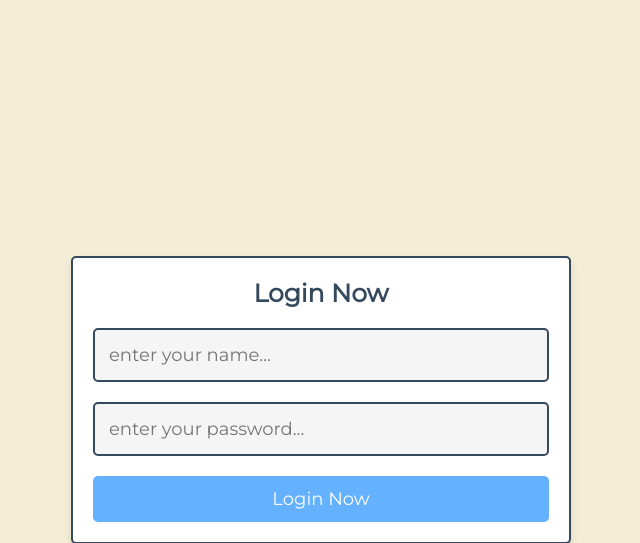
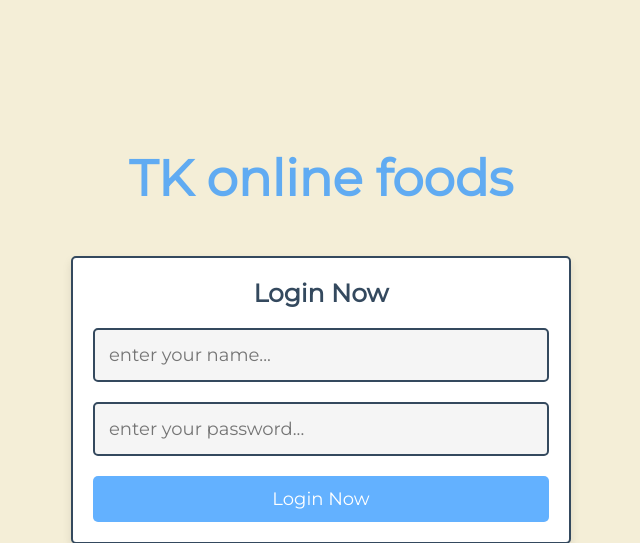
Before and after one commit to chevxurde/e7_online_foods, a PHP site: page /admin/login.php in a window 1280 px wide. Shown: the top 543 px of the page, without its empty margins (319-959 px from the left). Run offline with PHP 8.4, Linux system fonts and the light colour scheme; tables that the repository leaves empty hold one stand-in row (values such as "Sample post").

Commit message:
lasted update

```diff
--- a/admin/dashboard.php
+++ b/admin/dashboard.php
@@ -108,7 +108,7 @@
                 ?>
                 <h3><?= $number_of_admins; ?></h3>
                 <p>admins</p>
-                <a href="accounts.php" class="btn">see admins</a>
+                <a href="account.php" class="btn">see admins</a>
             </div>
 
             <div class="box">
--- a/admin/login.php
+++ b/admin/login.php
@@ -47,6 +47,7 @@
             }
         }
     ?>
+    <div class="title">TK online foods</div>
     <!-- admin login form section starts -->
 
     <section class="form-container">
--- a/category.php
+++ b/category.php
@@ -50,7 +50,7 @@
                         <input type="hidden" name="price" value="<?= $fetch_products['price']; ?>">
                         <input type="hidden" name="image" value="<?= $fetch_products['image']; ?>">
                         <a href="quick_view.php?pid=<?= $fetch_products['id']; ?>" class="fas fa-eye"></a>
-                        <button type="submit" name="add_to_card" class="fas fa-shopping-cart"></button>
+                        <button type="submit" name="add_to_cart" class="fas fa-shopping-cart"></button>
                         <img src="uploaded_img/<?= $fetch_products['image']; ?>" class="image" alt="">
                         <div class="name"><?= $fetch_products['name']; ?></div>
                         <div class="flex">
--- a/checkout.php
+++ b/checkout.php
@@ -125,8 +125,8 @@
                 <select name="method" class="box" required>
                     <option value="" disabled selected>select payment method --</option>
                     <option value="cash on delivery">cash on delivery</option>
-                    <option value="credit card">credit card</option>
-                    <option value="paytm">paytm</option>
+                    <option value="credit card">bakong khqr</option>
+                    <option value="paytm">aba</option>
                     <option value="paypal">paypal</option>
                 </select>
                 <input type="submit" value="place order" class="btn <?php if($fetch_profile['address'] == ''){echo 'disabled';} ?>" style="width:100%; background:var(--red); color:var(--white);" name="submit">
--- a/css/admin_style.css
+++ b/css/admin_style.css
@@ -1,5 +1,14 @@
 @import url('https://fonts.googleapis.com/css2?family=Montserrat:wght@100;200;300;400&display=swap');
-
+.title{
+   color: var(--main-color);
+   font-size: 5rem;
+   text-align: center;
+   font-weight: 600;
+   position: absolute;
+   top: 20%;
+   left: 50%;
+   transform: translate(-50%, -20%);
+}
 :root{
    --main-color:#158affa9;
    --red:#e74c3c;
@@ -606,7 +615,9 @@ section{
 }
 
 @media (max-width:450px){
-
+   .title{
+      font-size: 3rem;
+   }
    html{
       font-size: 50%;
    }
--- a/home.php
+++ b/home.php
@@ -40,7 +40,7 @@
             <div class="slide">
                 <div class="content">
                     <span>order online</span>
-                    <h3>Welcome to our online food shop!</h3>
+                    <h3>Welcome to TK online foods shop!</h3>
                     <a href="menu.php" class="btn">see menus</a>
                 </div>
                 <div class="image">
--- a/orders.php
+++ b/orders.php
@@ -68,7 +68,7 @@
         <?php
                 }
                 }else{
-                    echo '<p class="empty">no orders placed yet!</p>';
+                    echo '<p class="empty" style="margin-bottom: 14rem;";>no orders placed yet!</p>';
                 }
             }
         ?>
```
Also changed, not shown: components/admin_header.php (+14 -3 lines), images/home-img-1.png, images/home-img-2.png (deleted).
